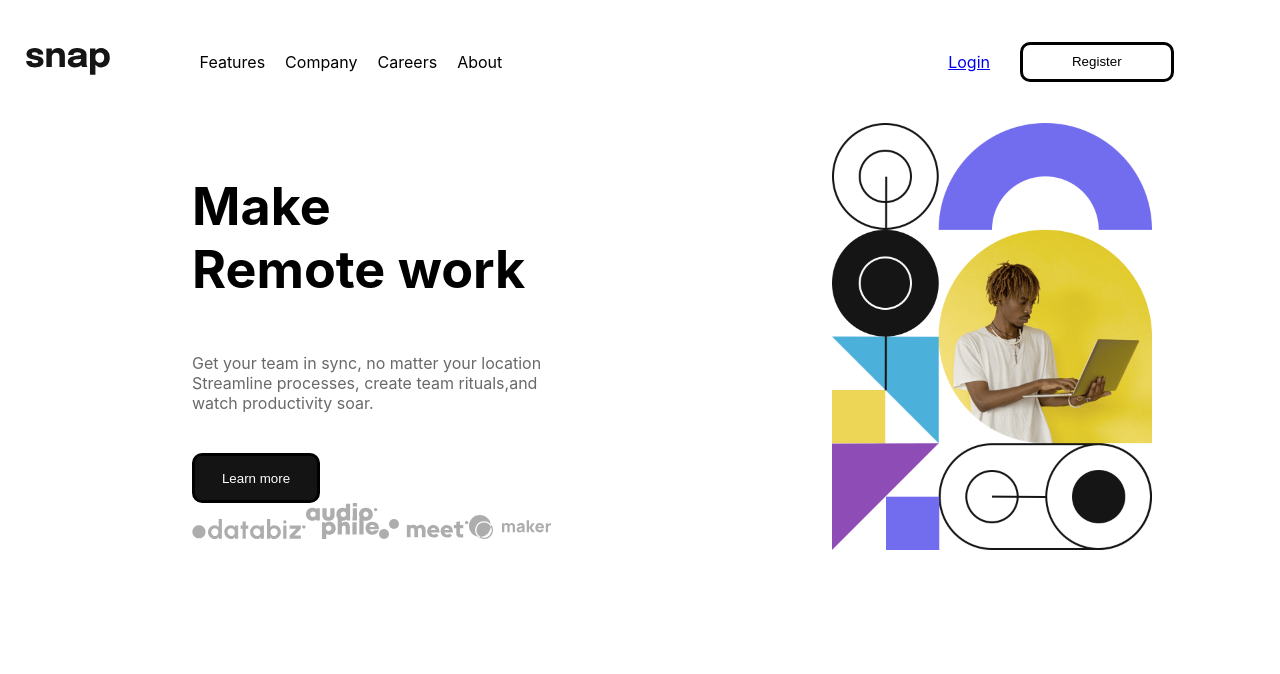
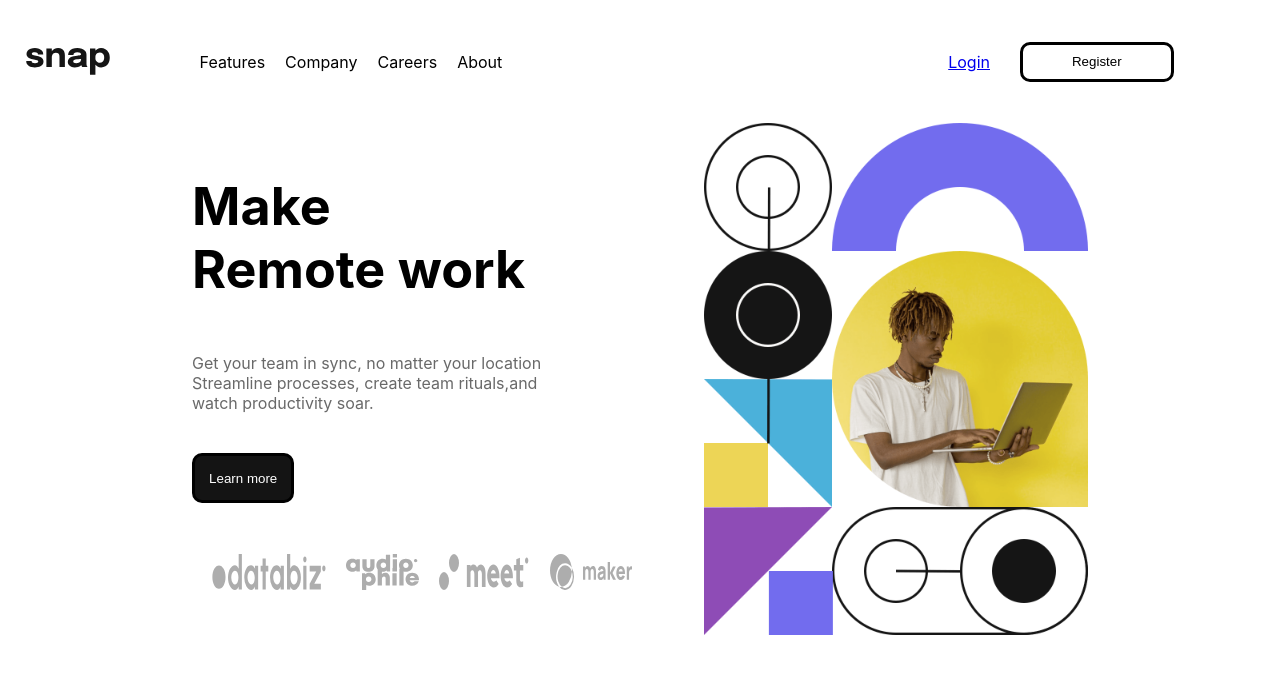
Before and after one commit to steven-mpawulo/intro-section, a React (Create React App) app: page / in a window 1280 px wide. Shown: the top 674 px of the page. Built offline with nearby package versions, Linux system fonts and the light colour scheme.

Commit message:
adds margin after button and also spaces the images

```diff
--- a/src/styles/main.css
+++ b/src/styles/main.css
@@ -7,12 +7,12 @@
 
 .first-container {
     height: 100%;
-    width: 50%;
+    width: 40%;
 }
 
 .second-container {
     height: 100%;
-    width: 50%;
+    width: 60%;
 }
 
 .hero {
@@ -47,3 +47,10 @@ max-width: 50%;
     width: 20%;
     height: 50px;
 }
+
+.my-images {
+    margin-top: 10%;
+    display: flex;
+    justify-content: space-evenly;
+    width: 90%;
+}
```
